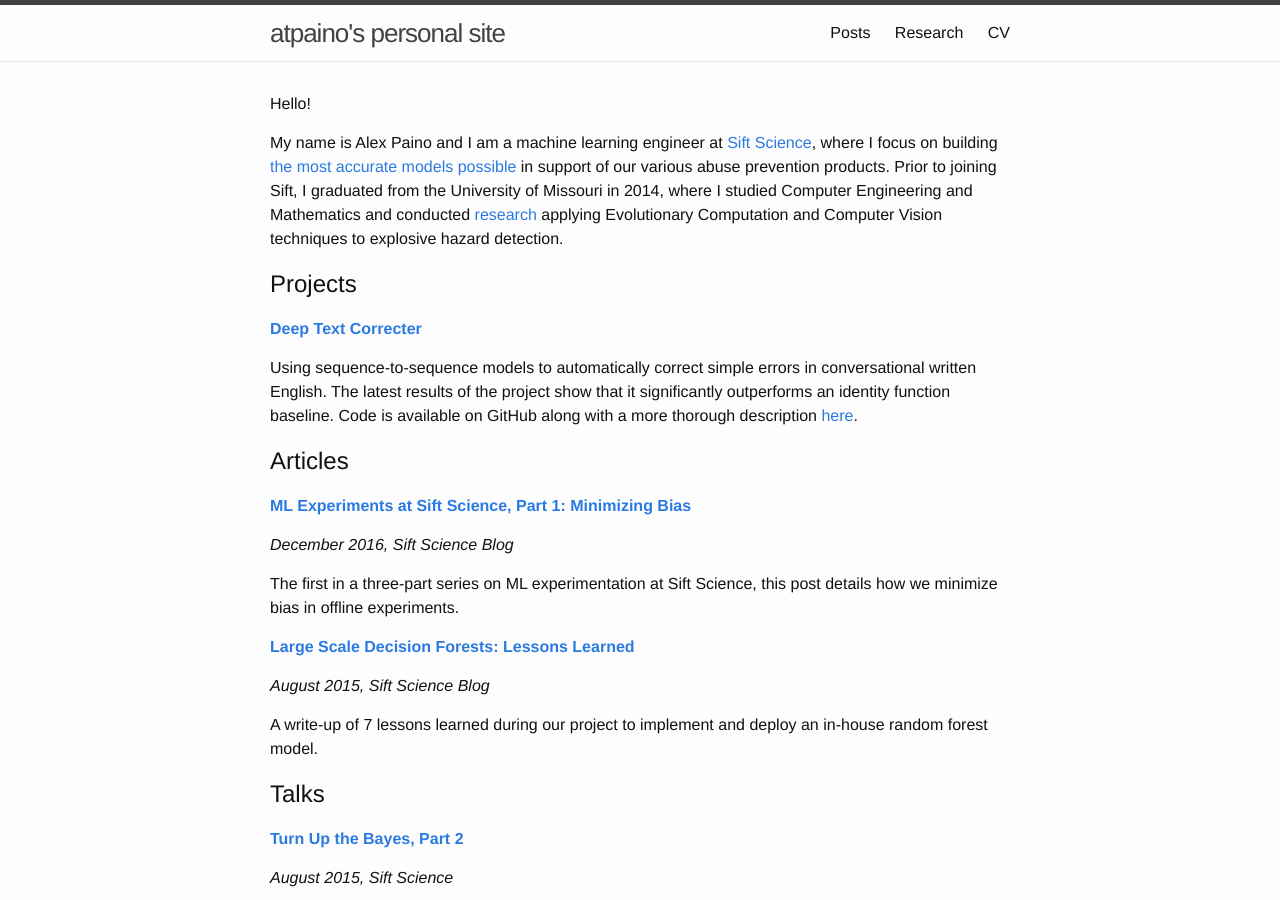
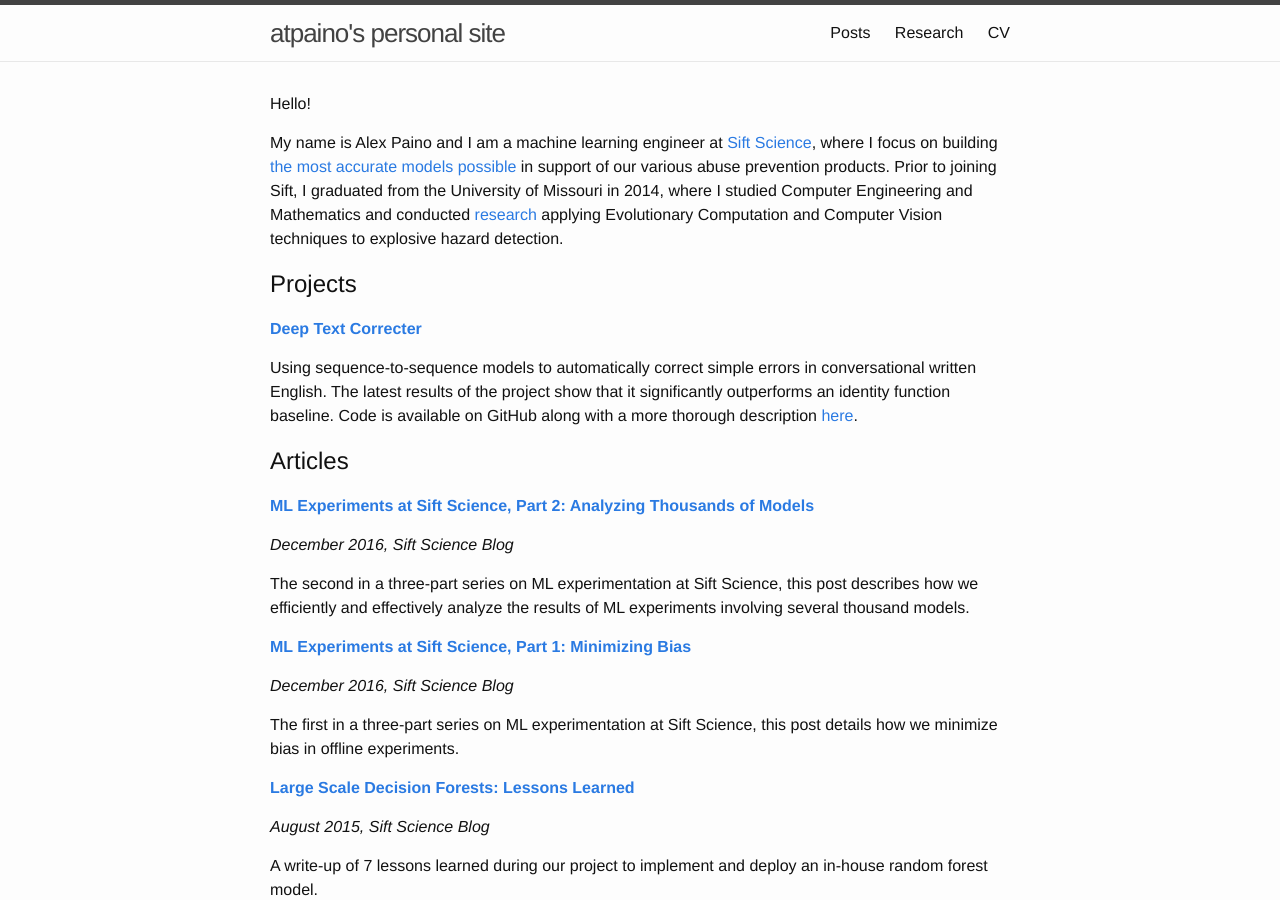
Before and after one commit to atpaino/atpaino.github.io, a Jekyll site: the page built from index.md, in a window 1280 px wide and 900 px high. Built offline with Jekyll 4.4.1, drawn with Linux system fonts in a browser that asks for light colours.

Commit message:
Add article on ML experiments, part 2

```diff
--- a/index.md
+++ b/index.md
@@ -19,6 +19,12 @@ Code is available on GitHub along with a more thorough description [here](https:
 
 Articles
 -----------
+
+[**ML Experiments at Sift Science, Part 2: Analyzing Thousands of Models**](https://engineering.siftscience.com/ml-experiments-pt-2-analyzing-thousands-of-models/)
+
+*December 2016, Sift Science Blog*
+
+The second in a three-part series on ML experimentation at Sift Science, this post describes how we efficiently and effectively analyze the results of ML experiments involving several thousand models.
 
 [**ML Experiments at Sift Science, Part 1: Minimizing Bias**](https://engineering.siftscience.com/ml-experiments-part-1-minimizing-bias/)
 
```
